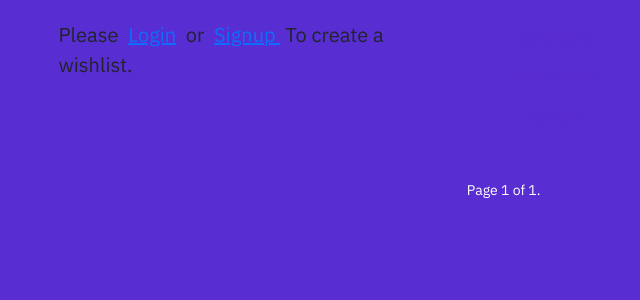
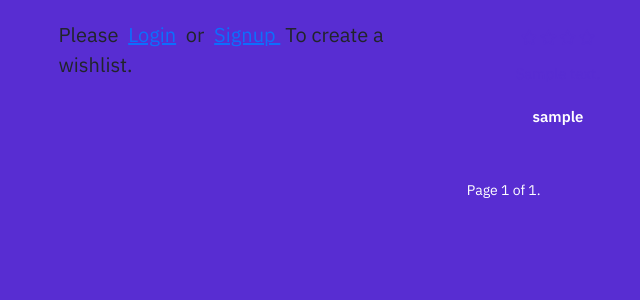
Before and after one commit to cartman1978/dev_fab-service, a Django app: page /reviews/ in a window 1280 px wide. Shown: the part 263-563 px from the top of the page, without its empty margins (19-659 px from the left). Run offline with Django 3.2, Linux system fonts and the light colour scheme; tables that the repository leaves empty hold one stand-in row (values such as "Sample post"); some libraries are stand-ins or nearby versions.

Commit message:
added class and id into review tempalte to render white color

```diff
--- a/reviews/templates/reviews/our_reviews.html
+++ b/reviews/templates/reviews/our_reviews.html
@@ -95,7 +95,7 @@ Reviews
                             {% endif %}
                         </div>
                         <p class="review-title">{{ review.review }}</p>
-                        <p><strong>{{review.reviewer}}</strong></p>
+                        <p><strong id="user-review">{{review.reviewer}}</strong></p>
                         {% if user == review.reviewer %}
                             <a class="edit-link" href="{% url 'edit_review' review.id %}">Edit</a>
                             <a class="delete-link" href="{% url 'delete_review' review.id %}">Delete</a>
--- a/static/css/base.css
+++ b/static/css/base.css
@@ -1036,6 +1036,14 @@ strong {
     text-align: center;
 }
 
+.review-title {
+    color: #fff;
+}
+
+#user-review {
+    color: #fff;
+}
+
 .stars {
     flex-direction: row;
     margin: 2.5% 0;
```
